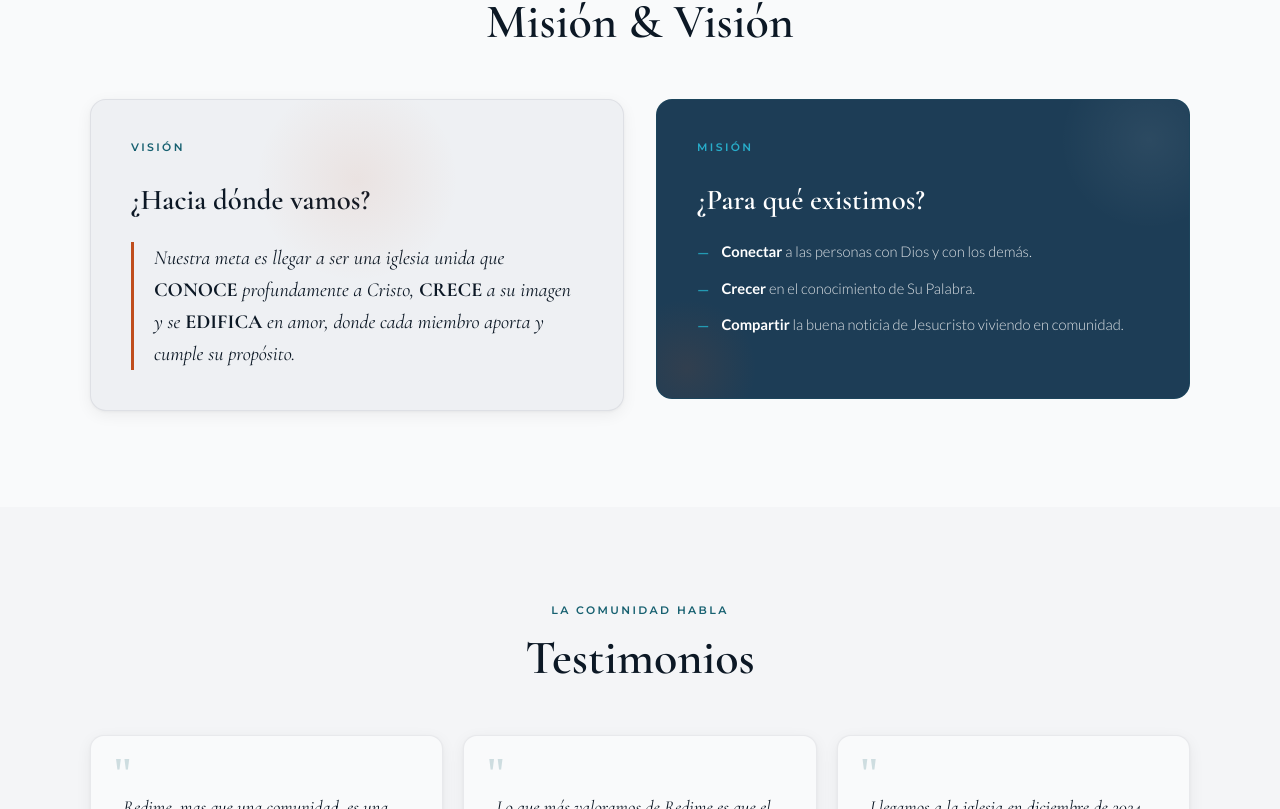
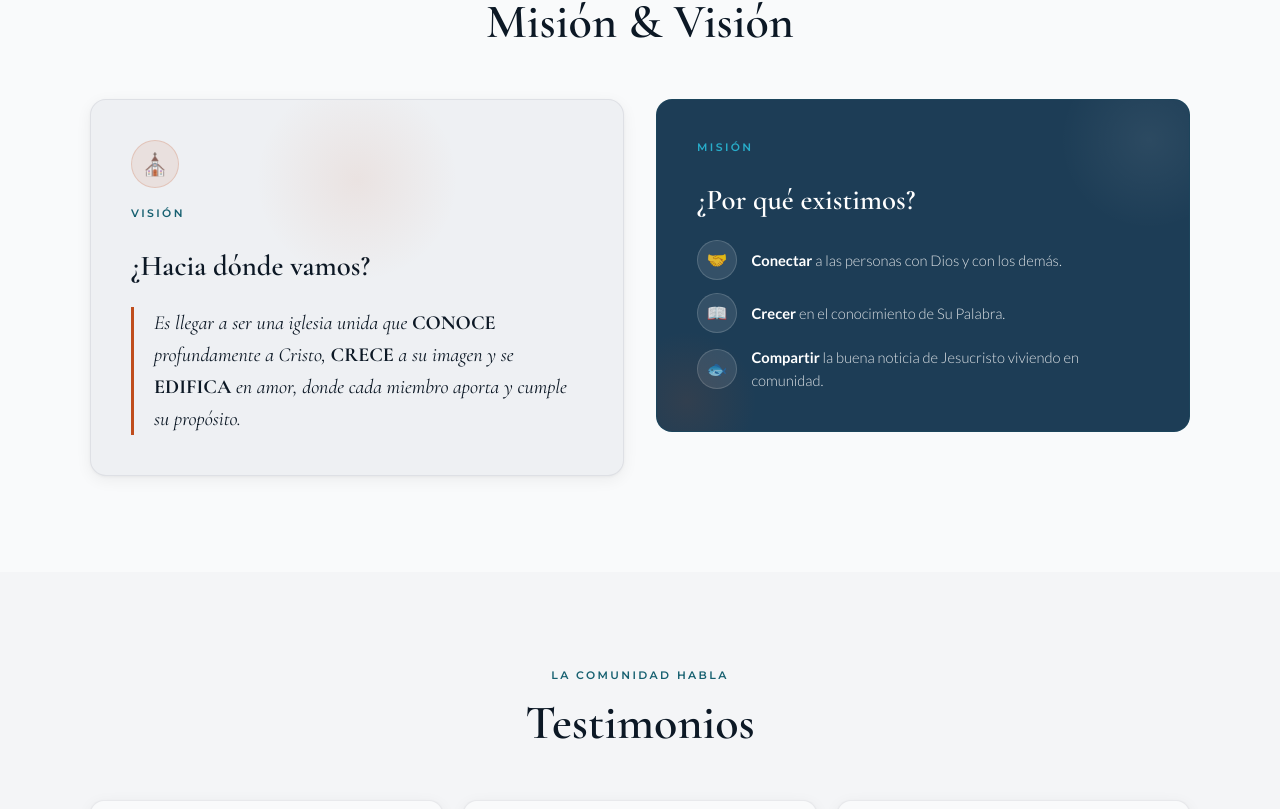
Before and after one commit to mateobenjaminfelicia-source/redime-web, a React (Vite) app: page / in a window 1280 px wide. Shown: the part 1891-2700 px from the top of the page. Built offline with nearby package versions, Linux system fonts and the light colour scheme.

Commit message:
Agregué grupo silvia

```diff
--- a/src/App.jsx
+++ b/src/App.jsx
@@ -635,6 +635,12 @@ const MissionVision = () => {
               }} />
               <div>
                 <div style={{
+                  width: "48px", height: "48px", borderRadius: "50%",
+                  background: `${C.orange}18`, border: `1px solid ${C.orange}30`,
+                  display: "flex", alignItems: "center", justifyContent: "center",
+                  fontSize: "1.35rem", marginBottom: "1.1rem"
+                }}>⛪</div>
+                <div style={{
                   fontFamily: FONTS.ui, fontWeight: 600, fontSize: ".68rem",
                   letterSpacing: ".22em", textTransform: "uppercase", color: C.tealLight, marginBottom: "1.2rem"
                 }}>Visión</div>
@@ -648,7 +654,7 @@ const MissionVision = () => {
                 color: C.text, lineHeight: 1.6, borderLeft: `3px solid ${C.orange}`,
                 paddingLeft: "1.25rem", margin: 0
               }}>
-                Nuestra meta es llegar a ser una iglesia unida que <strong style={{ fontStyle: "normal" }}>CONOCE</strong> profundamente
+                Es llegar a ser una iglesia unida que <strong style={{ fontStyle: "normal" }}>CONOCE</strong> profundamente
                 a Cristo, <strong style={{ fontStyle: "normal" }}>CRECE</strong> a su imagen y se{" "}
                 <strong style={{ fontStyle: "normal" }}>EDIFICA</strong> en amor, donde cada miembro aporta y cumple su propósito.
               </blockquote>
@@ -676,19 +682,24 @@ const MissionVision = () => {
               <h3 style={{
                 fontFamily: FONTS.title, fontWeight: 600, fontSize: "1.8rem",
                 color: "#fff", marginBottom: "1.4rem", lineHeight: 1.2
-              }}>¿Para qué existimos?</h3>
+              }}>¿Por qué existimos?</h3>
               <ul style={{ listStyle: "none", padding: 0, margin: 0, display: "flex", flexDirection: "column", gap: ".8rem" }}>
                 {[
-                  { bold: "Conectar", rest: " a las personas con Dios y con los demás." },
-                  { bold: "Crecer", rest: " en el conocimiento de Su Palabra." },
-                  { bold: "Compartir", rest: " la buena noticia de Jesucristo viviendo en comunidad." },
-                ].map(({ bold, rest }) => (
+                  { icon: "🤝", bold: "Conectar", rest: " a las personas con Dios y con los demás." },
+                  { icon: "📖", bold: "Crecer", rest: " en el conocimiento de Su Palabra." },
+                  { icon: "🐟", bold: "Compartir", rest: " la buena noticia de Jesucristo viviendo en comunidad." },
+                ].map(({ icon, bold, rest }) => (
                   <li key={bold} style={{
-                    display: "flex", gap: ".75rem", alignItems: "flex-start",
+                    display: "flex", gap: ".9rem", alignItems: "center",
                     fontFamily: FONTS.body, fontWeight: 300, fontSize: ".92rem",
                     color: "rgba(255,255,255,.85)", lineHeight: 1.55
                   }}>
-                    <span style={{ color: C.tealLight, filter: "brightness(1.6)", marginTop: "1px", flexShrink: 0, fontWeight: 700 }}>—</span>
+                    <span style={{
+                      width: "40px", height: "40px", borderRadius: "50%",
+                      background: "rgba(255,255,255,.1)", border: "1px solid rgba(255,255,255,.16)",
+                      display: "flex", alignItems: "center", justifyContent: "center",
+                      fontSize: "1.05rem", flexShrink: 0
+                    }}>{icon}</span>
                     <span><strong style={{ color: "#fff", fontWeight: 700 }}>{bold}</strong>{rest}</span>
                   </li>
                 ))}
--- a/src/data.js
+++ b/src/data.js
@@ -84,6 +84,7 @@ export const MINS = [
 export const GROUPS = [
     { day: "Martes", tipo: "Mujeres", leader: "Marcela Messa Kardahi", barrio: "Bº Palmas de Claret", address: "Cruz Chica 4685", time: "8:30 hs", contact: "351-3664230" },
     { day: "Miércoles", tipo: "Mixto", leader: "Cristian Gansslen", barrio: "Bº Altos de Manantiales", address: "Lote 4 Mna 29", time: "19:00 a 20:30 hs", contact: "351-6171229" },
+    { day: "Miércoles", tipo: "Mixto", leader: "Silvia Carbonell", barrio: "Bº Pueyrredón", address: "Padre Luis Monti 1558", time: "17:00 hs", contact: "351-5196541" },
     { day: "Jueves", tipo: "Mixto", leader: "Ezequiel Grimi", barrio: "Bº San Vicente", address: "Entre Ríos 2116", time: "20:00 hs", contact: "11-78997206" },
     { day: "Jueves", tipo: "Mixto", leader: "Sebastián Cabral", barrio: "Bº Centro América", address: "Sofía Bozan 2833", time: "20:15 hs", contact: "351-2089981" },
     { day: "Jueves", tipo: "Jóvenes", leader: "Marcelo y Verónica Michell", barrio: "Bº San Fernando", address: "Pje. Carlos del Signo 360", time: "19:00 hs", contact: "351-8170687" },
```
